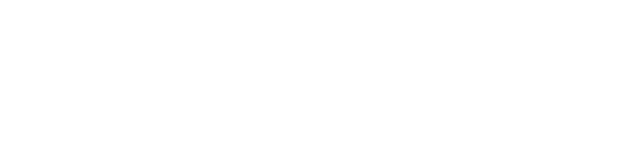
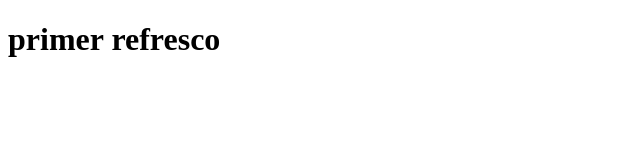
Before and after one commit to leonardocaselli/eje1git, a plain HTML site: page index.html in a window 1280 px wide. Shown: the whole page, without its empty margins (0-640 px from the left). Drawn offline with Linux system fonts and the light colour scheme.

Commit message:
comentario de la primera modificacion h1

```diff
--- a/index.html
+++ b/index.html
@@ -6,6 +6,6 @@
     <title>Document</title>
 </head>
 <body>
-
+    <h1>primer refresco </h1>
 </body>
 </html>
```
